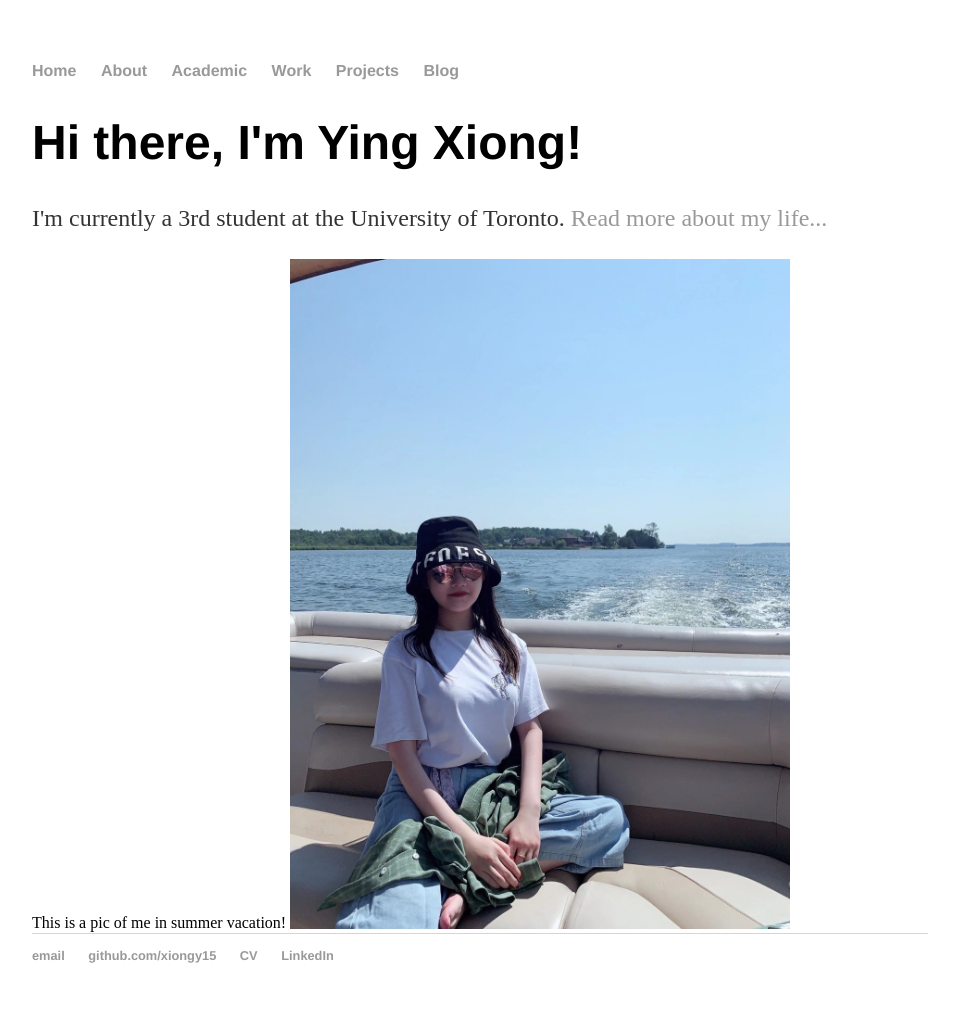
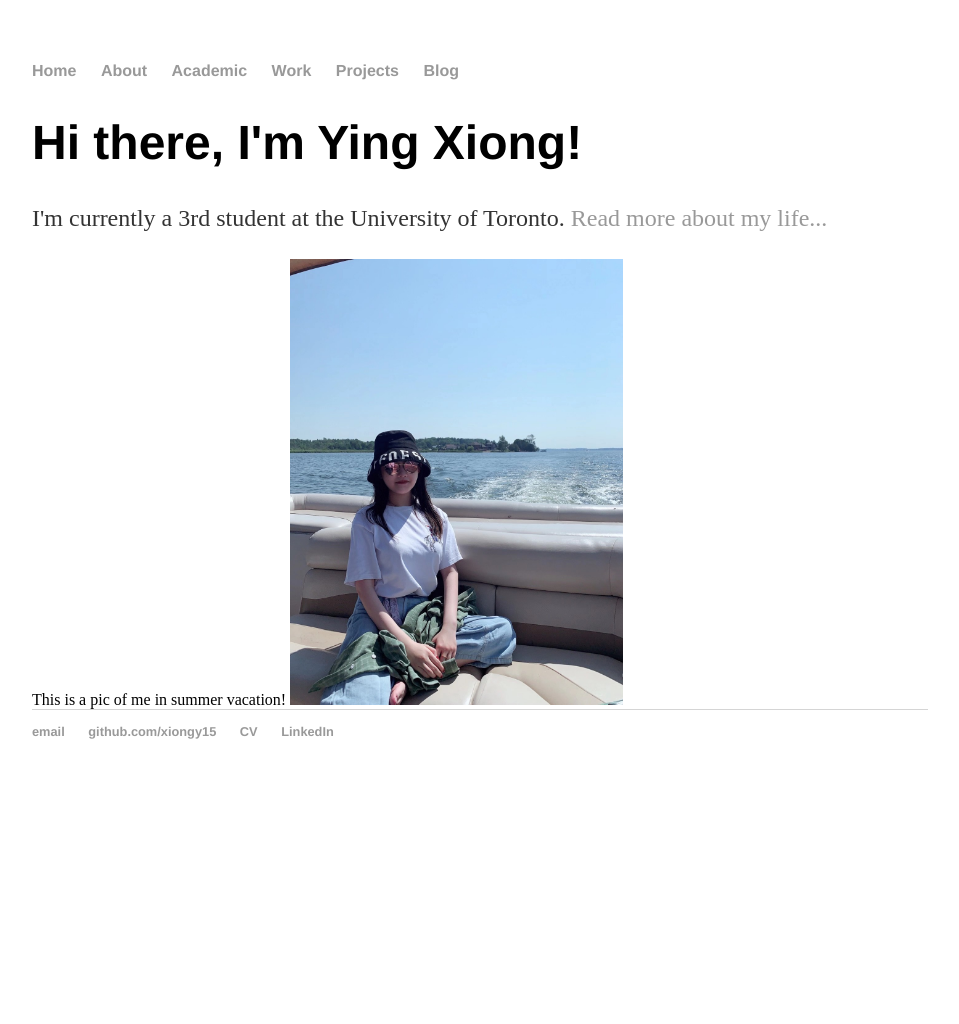
Before and after one commit to xiongy15/xiongy15.github.io, a Jekyll site: the page built from index.html, in a window 1280 px wide. Shown: the whole page, without its empty margins (160-1119 px from the left). Built offline with Jekyll 4.4.1, drawn with Linux system fonts in a browser that asks for light colours; after the commit the page ends 900 px from its top, so only the background shows below that.

Commit message:
Update index.html

```diff
--- a/index.html
+++ b/index.html
@@ -5,5 +5,5 @@
 <div class="blurb">
 	<h1>Hi there, I'm Ying Xiong!</h1>
 	<p>I'm currently a 3rd student at the University of Toronto. <a href="/about">Read more about my life...</a></p>
-	 This is a pic of me in summer vacation! <img src="/about/about.JPG" class="inline" width="500"/>
+	 This is a pic of me in summer vacation! <img src="/about/about.JPG" class="inline" width="333"/>
 </div><!-- /.blurb -->
```
